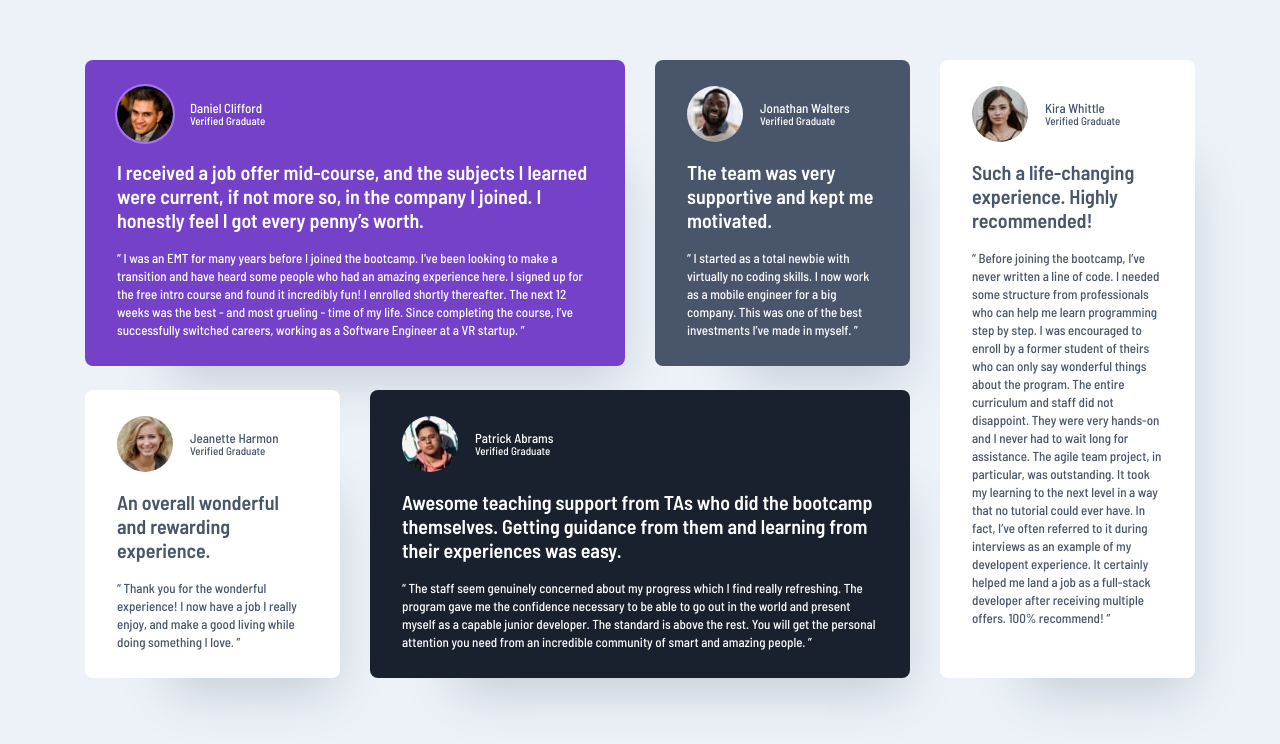
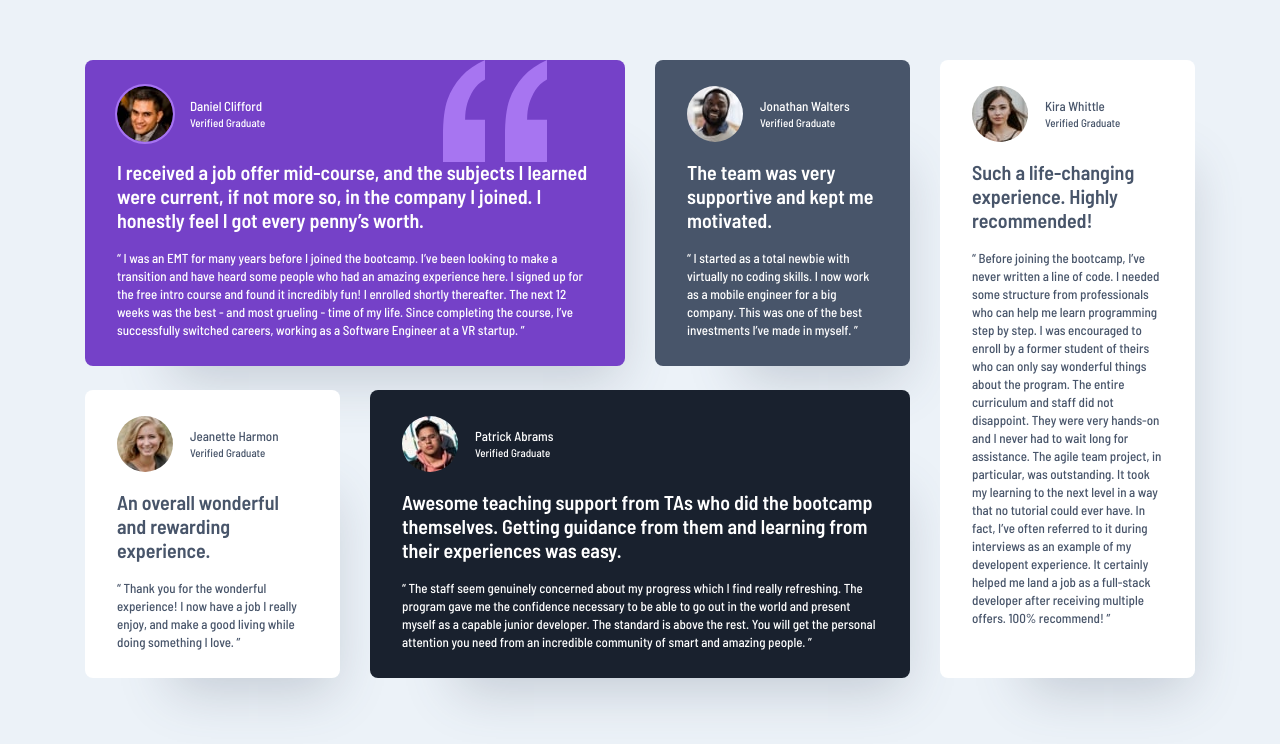
Before and after one commit to Arsalan2078/testimonials-grid-section, a React (Vite) app: page / in a window 1280 px wide. Shown: the part 104-848 px from the top of the page. Built offline with nearby package versions, Linux system fonts and the light colour scheme.

Commit message:
added missing background image

```diff
--- a/src/components/Testimonial/index.module.css
+++ b/src/components/Testimonial/index.module.css
@@ -30,9 +30,15 @@
       width: attr(data-width rem);
       aspect-ratio: 1;
     }
+
+    & > div {
+      display: flex;
+      flex-direction: column;
+      gap: 0.25rem;
+    }
   }
 
-  /* testimonial color variations */
+  /* testimonial variations */
   &[data-color="white"] {
     --background-color: var(--c-white);
     --text-color: var(--c-dark-grayish-blue);
@@ -42,6 +48,14 @@
     --background-color: var(--c-violet);
     --text-color: var(--c-white);
     --img-outline-color: hsl(264, 82%, 70%);
+
+    background-image: url("/images/bg-pattern-quotation.svg");
+    background-repeat: no-repeat;
+    background-position-x: 90%;
+
+    @media screen and (min-width: calc(588 / 16 * 1rem)) {
+      background-position-x: 82%;
+    }
   }
 
   &[data-color="dark-grayish-blue"] {
```
